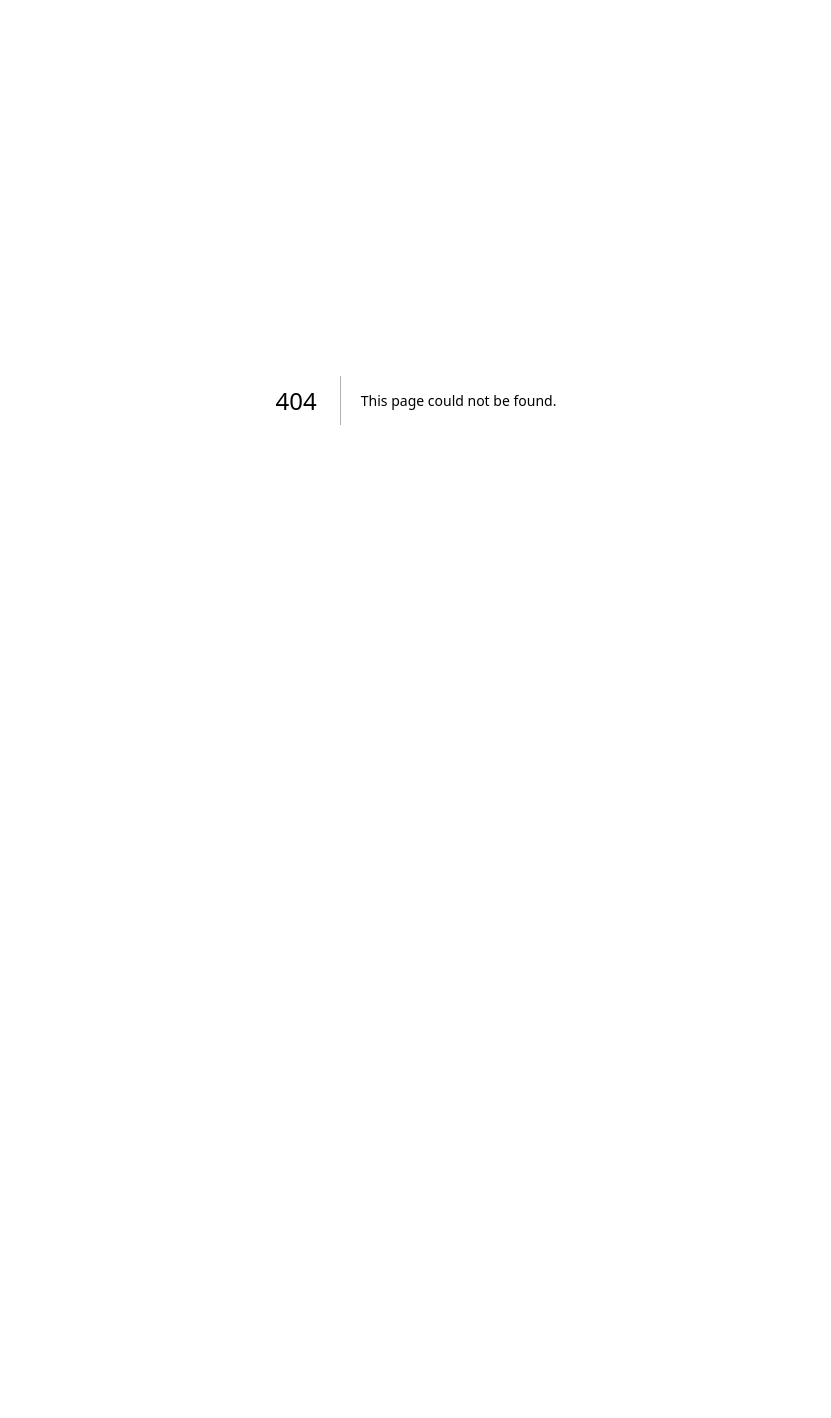
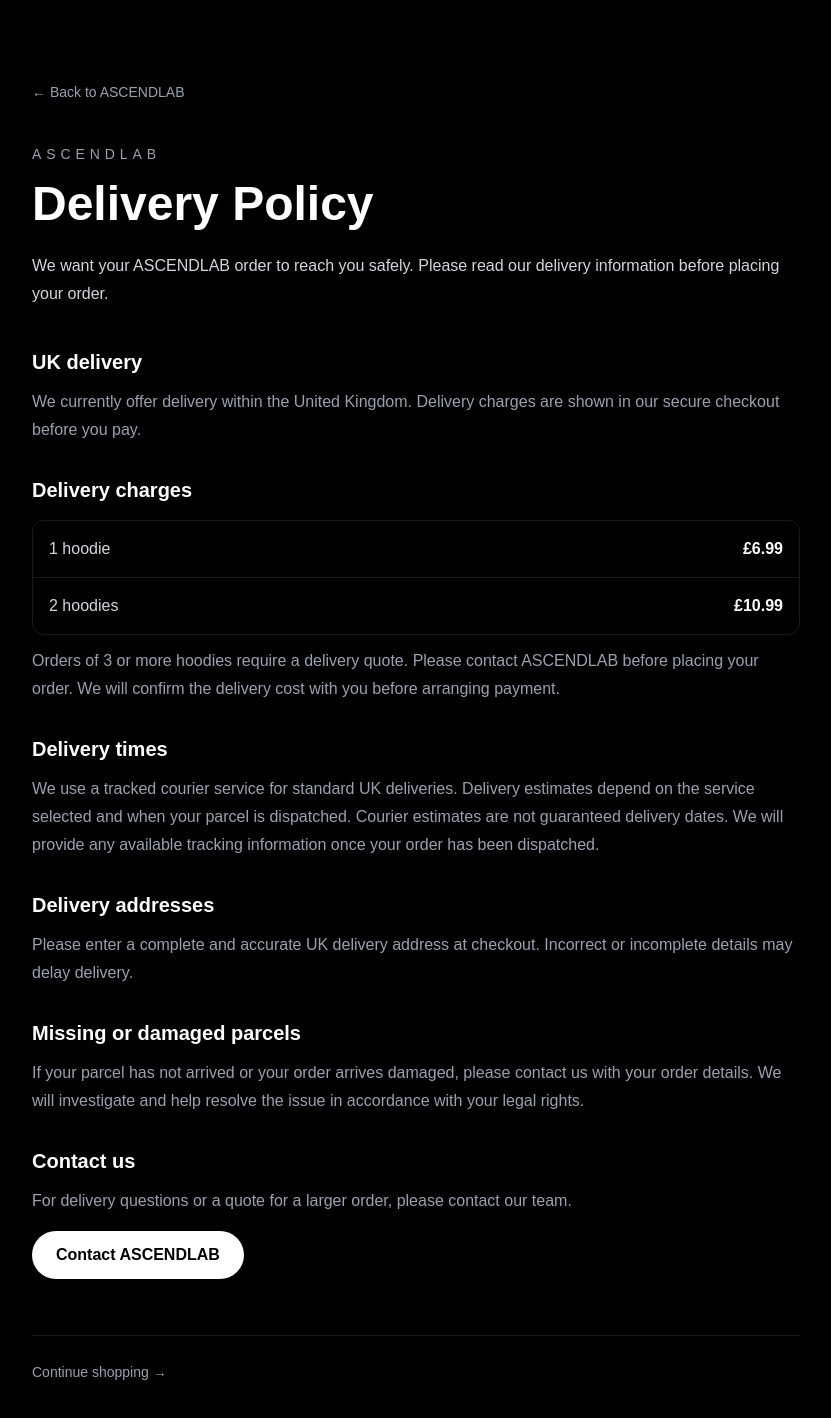
Before and after one commit to eric20-web/ascendlab, a Next.js app: page /shipping in a window 1280 px wide. Before the commit this address had no page. Shown: the top 1418 px of the page, without its empty margins (224-1055 px from the left). Before the commit the page ends 800 px from the top, so only its background shows below. Built offline with nearby package versions, Linux system fonts and the light colour scheme.

Commit message:
Add delivery policy and footer links

```diff
--- a/app/page.tsx
+++ b/app/page.tsx
@@ -168,11 +168,11 @@
           </Link>
 
           <Link
-            href="/cart"
-            className="transition hover:text-white"
-          >
-            Cart
-          </Link>
+  href="/shipping"
+  className="transition hover:text-white"
+>
+  Delivery
+</Link>
         </div>
 
         <p className="mt-6 text-xs text-gray-500">
--- /dev/null
+++ b/app/shipping/page.tsx
@@ -0,0 +1,117 @@
+
+import Link from "next/link";
+
+export default function ShippingPage() {
+  return (
+    <main className="min-h-screen bg-black px-6 py-16 text-white sm:py-20">
+      <div className="mx-auto max-w-3xl">
+        <Link
+          href="/"
+          className="text-sm text-gray-400 transition hover:text-white"
+        >
+          ← Back to ASCENDLAB
+        </Link>
+
+        <p className="mt-10 text-sm uppercase tracking-[0.35em] text-gray-400">
+          ASCENDLAB
+        </p>
+
+        <h1 className="mt-4 text-4xl font-black sm:text-5xl">
+          Delivery Policy
+        </h1>
+
+        <p className="mt-6 leading-7 text-gray-300">
+          We want your ASCENDLAB order to reach you safely.
+          Please read our delivery information before placing
+          your order.
+        </p>
+
+        <section className="mt-10 space-y-8">
+          <div>
+            <h2 className="text-xl font-bold">UK delivery</h2>
+            <p className="mt-3 leading-7 text-gray-400">
+              We currently offer delivery within the United Kingdom.
+              Delivery charges are shown in our secure checkout
+              before you pay.
+            </p>
+          </div>
+
+          <div>
+            <h2 className="text-xl font-bold">Delivery charges</h2>
+            <div className="mt-4 overflow-hidden rounded-xl border border-white/10">
+              <div className="flex justify-between gap-4 border-b border-white/10 p-4">
+                <span className="text-gray-300">1 hoodie</span>
+                <span className="font-semibold">£6.99</span>
+              </div>
+              <div className="flex justify-between gap-4 p-4">
+                <span className="text-gray-300">2 hoodies</span>
+                <span className="font-semibold">£10.99</span>
+              </div>
+            </div>
+
+            <p className="mt-3 leading-7 text-gray-400">
+              Orders of 3 or more hoodies require a delivery quote.
+              Please contact ASCENDLAB before placing your order.
+              We will confirm the delivery cost with you before
+              arranging payment.
+            </p>
+          </div>
+
+          <div>
+            <h2 className="text-xl font-bold">Delivery times</h2>
+            <p className="mt-3 leading-7 text-gray-400">
+              We use a tracked courier service for standard UK
+              deliveries. Delivery estimates depend on the service
+              selected and when your parcel is dispatched.
+              Courier estimates are not guaranteed delivery dates.
+              We will provide any available tracking information
+              once your order has been dispatched.
+            </p>
+          </div>
+
+          <div>
+            <h2 className="text-xl font-bold">Delivery addresses</h2>
+            <p className="mt-3 leading-7 text-gray-400">
+              Please enter a complete and accurate UK delivery
+              address at checkout. Incorrect or incomplete details
+              may delay delivery.
+            </p>
+          </div>
+
+          <div>
+            <h2 className="text-xl font-bold">Missing or damaged parcels</h2>
+            <p className="mt-3 leading-7 text-gray-400">
+              If your parcel has not arrived or your order arrives
+              damaged, please contact us with your order details.
+              We will investigate and help resolve the issue in
+              accordance with your legal rights.
+            </p>
+          </div>
+
+          <div>
+            <h2 className="text-xl font-bold">Contact us</h2>
+            <p className="mt-3 leading-7 text-gray-400">
+              For delivery questions or a quote for a larger order,
+              please contact our team.
+            </p>
+            <Link
+              href="/contact"
+              className="mt-4 inline-block rounded-full bg-white px-6 py-3 font-bold text-black transition hover:bg-gray-200"
+            >
+              Contact ASCENDLAB
+            </Link>
+          </div>
+        </section>
+
+        <div className="mt-14 border-t border-white/10 pt-6">
+          <Link
+            href="/shop"
+            className="text-sm text-gray-400 transition hover:text-white"
+          >
+            Continue shopping →
+          </Link>
+        </div>
+      </div>
+    </main>
+  );
+}
--- a/app/shop/page.tsx
+++ b/app/shop/page.tsx
@@ -146,6 +146,12 @@
             >
               Cart
             </Link>
+            <Link
+  href="/shipping"
+  className="transition hover:text-white"
+>
+  Delivery
+</Link>
           </div>
 
           <p className="mt-6 text-xs text-gray-500">
```
